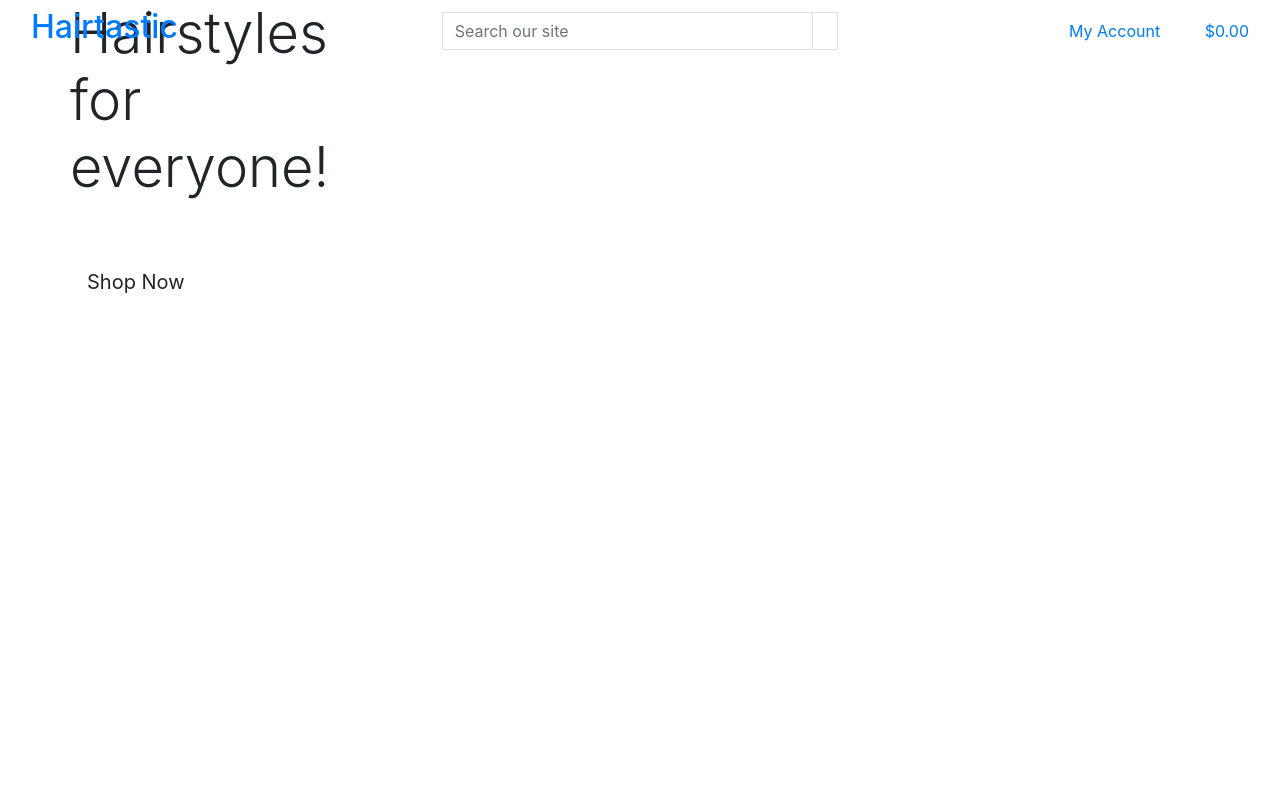
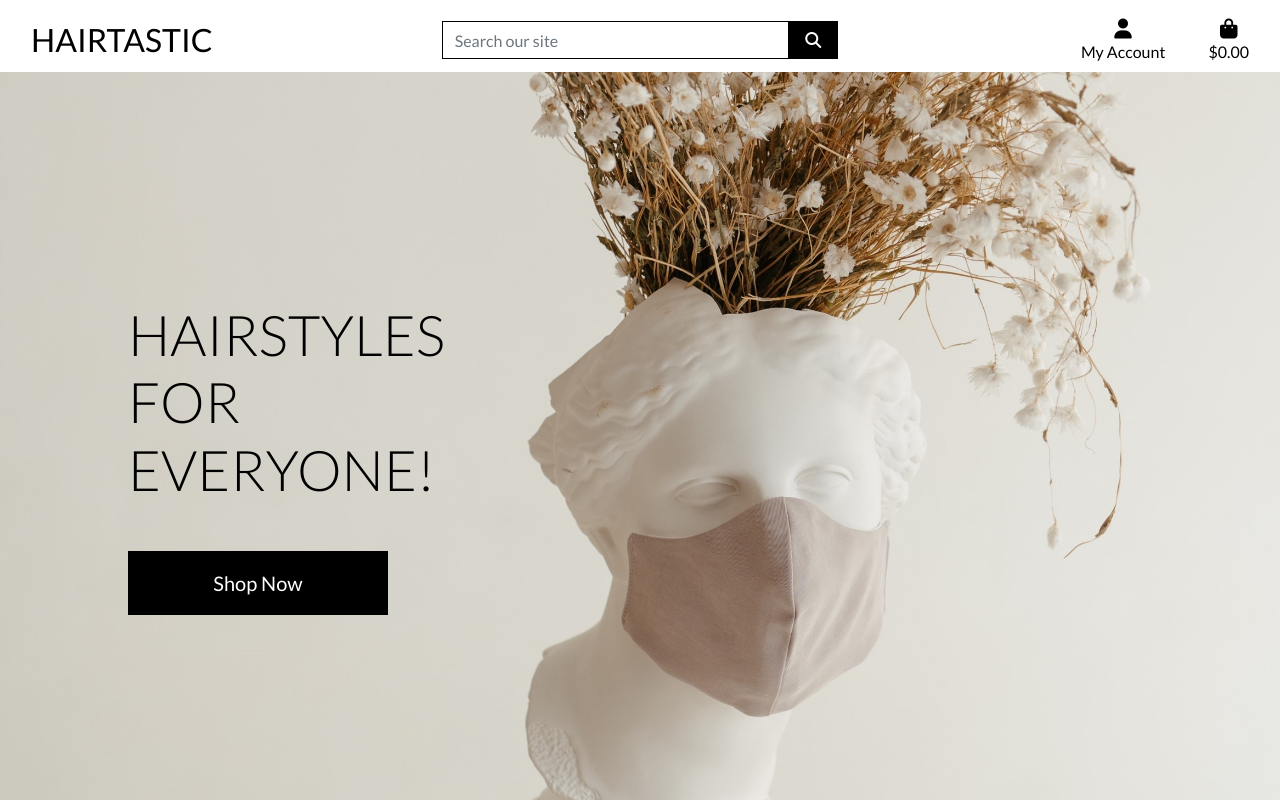
Before and after one commit to arneladedovic/hairtastic, a Django app: page / in a window 1280 px wide. Run offline with Django 3.2, Linux system fonts and the light colour scheme; some libraries are stand-ins or nearby versions.

Commit message:
Add homepage header and css

```diff
--- a/hairtastic/settings.py
+++ b/hairtastic/settings.py
@@ -135,6 +135,10 @@
 # https://docs.djangoproject.com/en/3.2/howto/static-files/
 
 STATIC_URL = '/static/'
+STATICFILES_DIRS = (os.path.join(BASE_DIR, 'static'),)
+
+MEDIA_URL = '/media/'
+MEDIA_ROOT = os.path.join(BASE_DIR, 'media')
 
 # Default primary key field type
 # https://docs.djangoproject.com/en/3.2/ref/settings/#default-auto-field
--- a/hairtastic/urls.py
+++ b/hairtastic/urls.py
@@ -15,9 +15,11 @@
 """
 from django.contrib import admin
 from django.urls import path, include
+from django.conf import settings
+from django.conf.urls.static import static
 
 urlpatterns = [
     path('admin/', admin.site.urls),
     path('accounts/', include('allauth.urls')),
     path('', include('home.urls')),
-]
+] + static(settings.MEDIA_URL, document_root=settings.MEDIA_ROOT)
--- /dev/null
+++ b/static/css/base.css
@@ -0,0 +1,81 @@
+html {
+    height: 100%;
+}
+
+body {
+    background: url('/media/homepage-image.jpg') no-repeat center center fixed;
+    background-size: cover;
+    height: calc(100vh - 164px);
+    color: #555;
+    font-family: 'Lato';
+}
+
+/* Creds go to Bulma */
+.icon {
+    align-items: center;
+    display: inline-flex;
+    justify-content: center;
+    height: 1.5rem;
+    width: 1.5rem;
+}
+
+.logo-font {
+    text-transform: uppercase;
+}
+
+.main-logo-link {
+    width: fit-content;
+}
+
+.shop-now-button {
+    background: black;
+    color: white;
+    min-width: 260px;
+}
+
+.btn-black {
+    background: black;
+    color: white;
+}
+
+.shop-now-button:hover,
+.shop-now-button:active,
+.shop-now-button:focus,
+.btn-black:hover,
+.btn-black:active,
+.btn-black:focus {
+    background: #222;
+    color: white;
+}
+
+.text-black {
+    color: #000 !important;
+}
+
+.border-black {
+    border: 1px solid black !important;
+}
+
+/* Media Queries */
+
+/* Slightly larger container on xl screens */
+@media (min-width: 1200px) {
+  .container {
+    max-width: 80%;
+  }
+}
+
+/* fixed top navbar only on medium and up */
+@media (min-width: 992px) {
+    .fixed-top-desktop-only {
+        position: fixed;
+        top: 0;
+        right: 0;
+        left: 0;
+        z-index: 1030;
+    }
+
+    .header-container {
+        padding-top: 164px;
+    }
+}
--- a/templates/base.html
+++ b/templates/base.html
@@ -15,12 +15,17 @@
 
     {% block corecss %}
         <link rel="stylesheet" href="https://cdn.jsdelivr.net/npm/bootstrap@4.4.1/dist/css/bootstrap.min.css" integrity="sha384-Vkoo8x4CGsO3+Hhxv8T/Q5PaXtkKtu6ug5TOeNV6gBiFeWPGFN9MuhOf23Q9Ifjh" crossorigin="anonymous">
+        <link rel="preconnect" href="https://fonts.googleapis.com">
+        <link rel="preconnect" href="https://fonts.gstatic.com" crossorigin>
+        <link rel="stylesheet" href="https://fonts.googleapis.com/css2?family=Lato:wght@300;400&display=swap">
+        <link rel="stylesheet" href="{% static 'css/base.css' %}">
     {% endblock %}
 
     {% block extra_css %}
     {% endblock %}
 
     {% block corejs %}
+        <script src="https://kit.fontawesome.com/bb6aa7496c.js" crossorigin="anonymous"></script>
         <script src="https://cdn.jsdelivr.net/npm/jquery@3.5.1/dist/jquery.min.js" integrity="sha256-9/aliU8dGd2tb6OSsuzixeV4y/faTqgFtohetphbbj0=" crossorigin="anonymous"></script>
         <script src="https://cdn.jsdelivr.net/npm/popper.js@1.16.0/dist/umd/popper.min.js" integrity="sha384-Q6E9RHvbIyZFJoft+2mJbHaEWldlvI9IOYy5n3zV9zzTtmI3UksdQRVvoxMfooAo" crossorigin="anonymous"></script>
         <script src="https://cdn.jsdelivr.net/npm/bootstrap@4.4.1/dist/js/bootstrap.min.js" integrity="sha384-wfSDF2E50Y2D1uUdj0O3uMBJnjuUD4Ih7YwaYd1iqfktj0Uod8GCExl3Og8ifwB6" crossorigin="anonymous"></script>
@@ -33,10 +38,10 @@
   </head>
   <body>
     <header class="container-fluid fixed-top">
-        <div class="row">
+        <div id="topnav" class="row bg-white pt-lg-2 d-none d-lg-flex">
             <div class="col-12 col-lg-4 my-auto py-1 py-lg-0 text-center text-lg-left">
                 <a href="{% url 'home' %}" class="nav-link main-logo-link">
-                    <h2>Hairtastic</h2>
+                    <h2 class="logo-font text-black my-0">Hairtastic</h2>
                 </a>
             </div>
             <div class="col-12 col-lg-4 my-auto py-1 py-lg-0">
```
Also changed, not shown: media/homepage-image.jpg (added).
